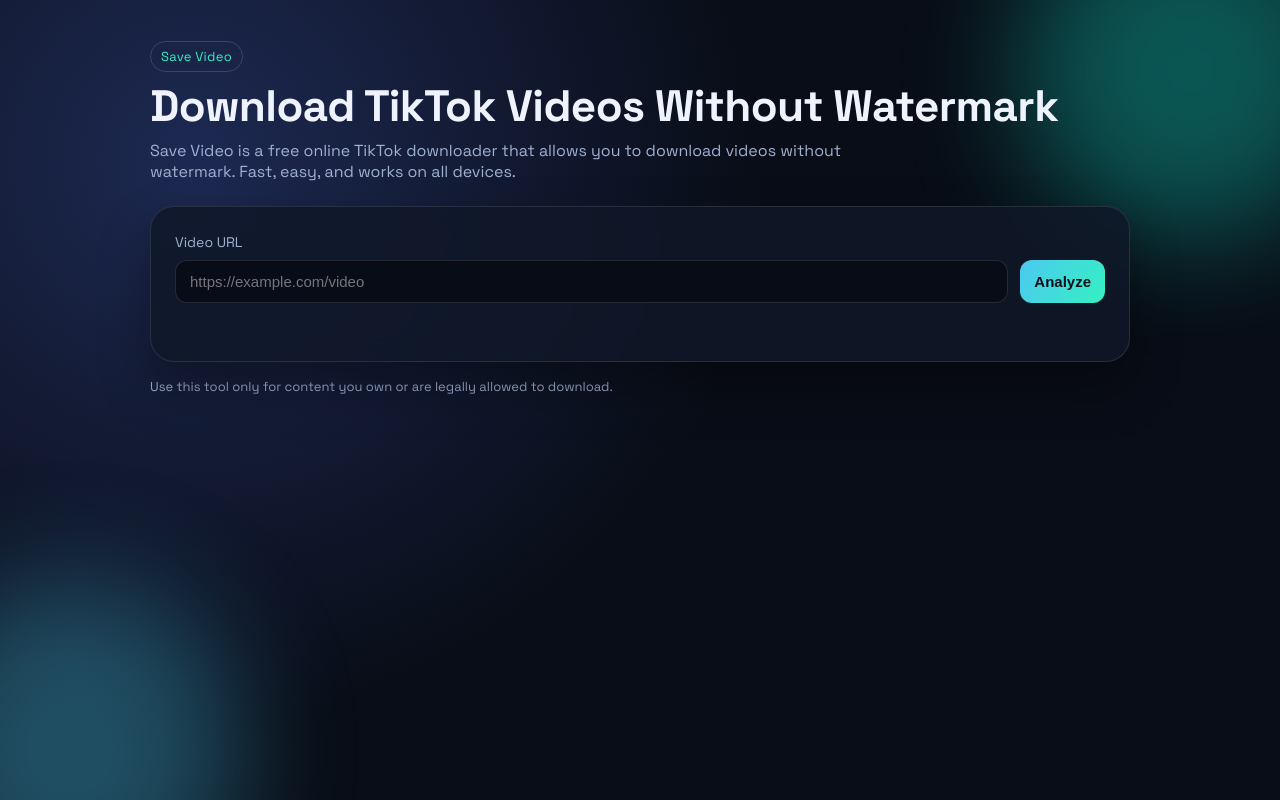
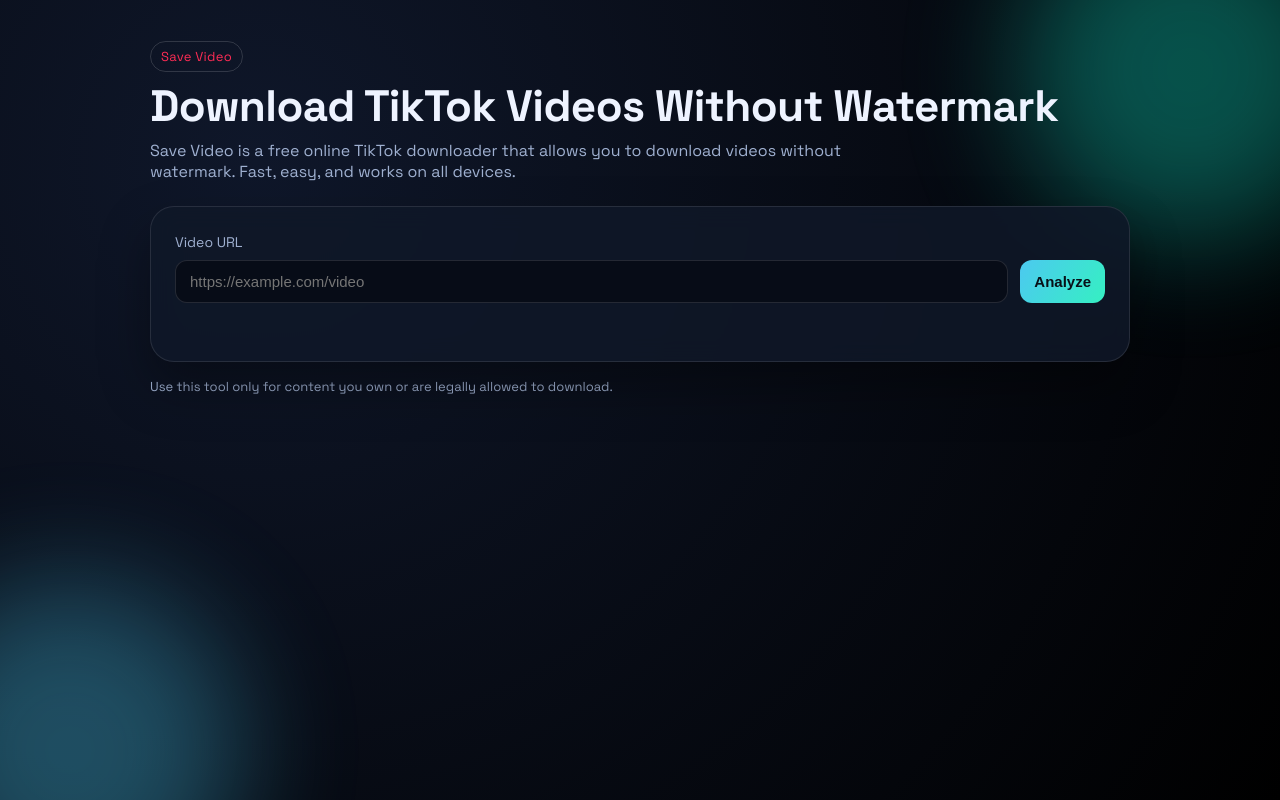
Before and after one commit to ihttr/eeee, a FastAPI app: page /tiktok-downloader in a window 1280 px wide. Run offline with FastAPI, Linux system fonts and the light colour scheme; some libraries are stand-ins or nearby versions.

Commit message:
Add TikTok specific styles to styles.css

```diff
--- a/static/styles.css
+++ b/static/styles.css
@@ -236,3 +236,8 @@ footer {
     grid-template-columns: 1fr;
   }
 }
+body.tiktok {
+  --accent: #25f4ee;
+  --accent-2: #fe2c55;
+  background: radial-gradient(circle at 20% 20%, #0f172a, #000);
+}
```
